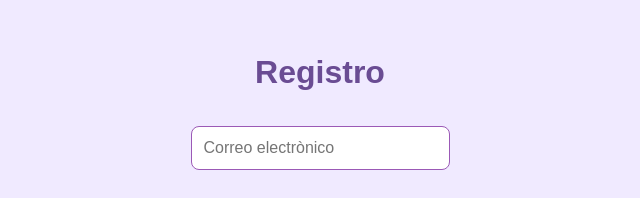
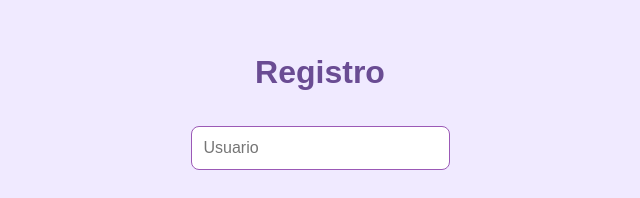
Before and after one commit to luifap/Taller3-Simulaci-n-de-Inicio-de-Sesi-n-con-Consumo-de-API, a React (Vite) app: page /register in a window 1280 px wide. Shown: the part 216-414 px from the top of the page, without its empty margins (320-960 px from the left). Built offline with nearby package versions, Linux system fonts and the light colour scheme.

Commit message:
Cambios de pagina inicio

```diff
--- a/src/App.jsx
+++ b/src/App.jsx
@@ -9,7 +9,7 @@ const App = () => {
   return (
     <Router>
       <Routes>
-        <Route path="/" element={<Navigate to="/login" />} />
+        <Route path="/" element={<Navigate to="/register" />} />
         <Route path="/login" element={<Login />} />
         <Route path="/register" element={<Register />} />
         <Route
--- a/src/pages/Login.jsx
+++ b/src/pages/Login.jsx
@@ -1,6 +1,6 @@
 import React, { useState } from 'react';
 import { useDispatch } from 'react-redux';
-import { login } from '../store/authSlice';
+import { login } from '../routes/authSlice';
 import { useNavigate } from 'react-router-dom';
 
 const Login = () => {
@@ -25,7 +25,7 @@ const Login = () => {
     <div>
       <h2>Iniciar Sesión</h2>
       <form onSubmit={handleSubmit}>
-        <input type="text" name="username" placeholder="Correo electrónico" onChange={handleChange} />
+        <input type="text" name="username" placeholder="Usuario" onChange={handleChange} />
         <input type="password" name="password" placeholder="Contraseña" onChange={handleChange} />
         <button type="submit">Ingresar</button>
       </form>
--- a/src/pages/Register.jsx
+++ b/src/pages/Register.jsx
@@ -18,7 +18,7 @@ const Register = () => {
     <div>
       <h2>Registro</h2>
       <form onSubmit={handleSubmit}>
-        <input type="text" name="username" placeholder="Correo electrònico" onChange={handleChange} />
+        <input type="text" name="username" placeholder="Usuario" onChange={handleChange} />
         <input type="password" name="password" placeholder="Contraseña" onChange={handleChange} />
         <button type="submit">Registrar</button>
       </form>
```
